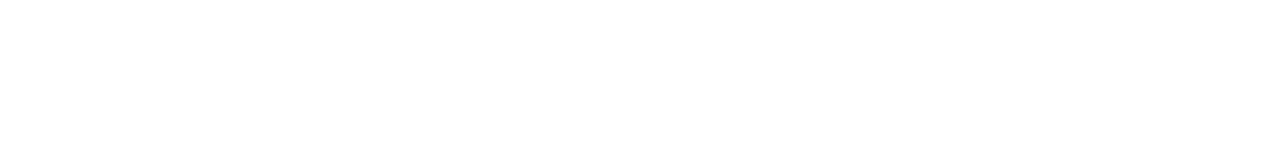
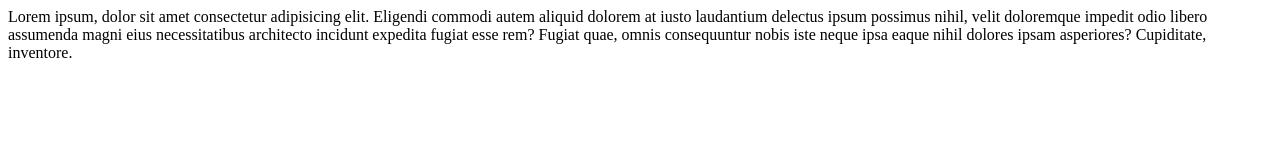
Before and after one commit to zamanmonirbu/class_17, a plain HTML site: page index.html in a window 1280 px wide. Drawn offline with Linux system fonts and the light colour scheme.

Commit message:
change text

```diff
--- a/index.html
+++ b/index.html
@@ -6,6 +6,6 @@
     <title>Document</title>
 </head>
 <body>
-
+    Lorem ipsum, dolor sit amet consectetur adipisicing elit. Eligendi commodi autem aliquid dolorem at iusto laudantium delectus ipsum possimus nihil, velit doloremque impedit odio libero assumenda magni eius necessitatibus architecto incidunt expedita fugiat esse rem? Fugiat quae, omnis consequuntur nobis iste neque ipsa eaque nihil dolores ipsam asperiores? Cupiditate, inventore.
 </body>
 </html>
```
